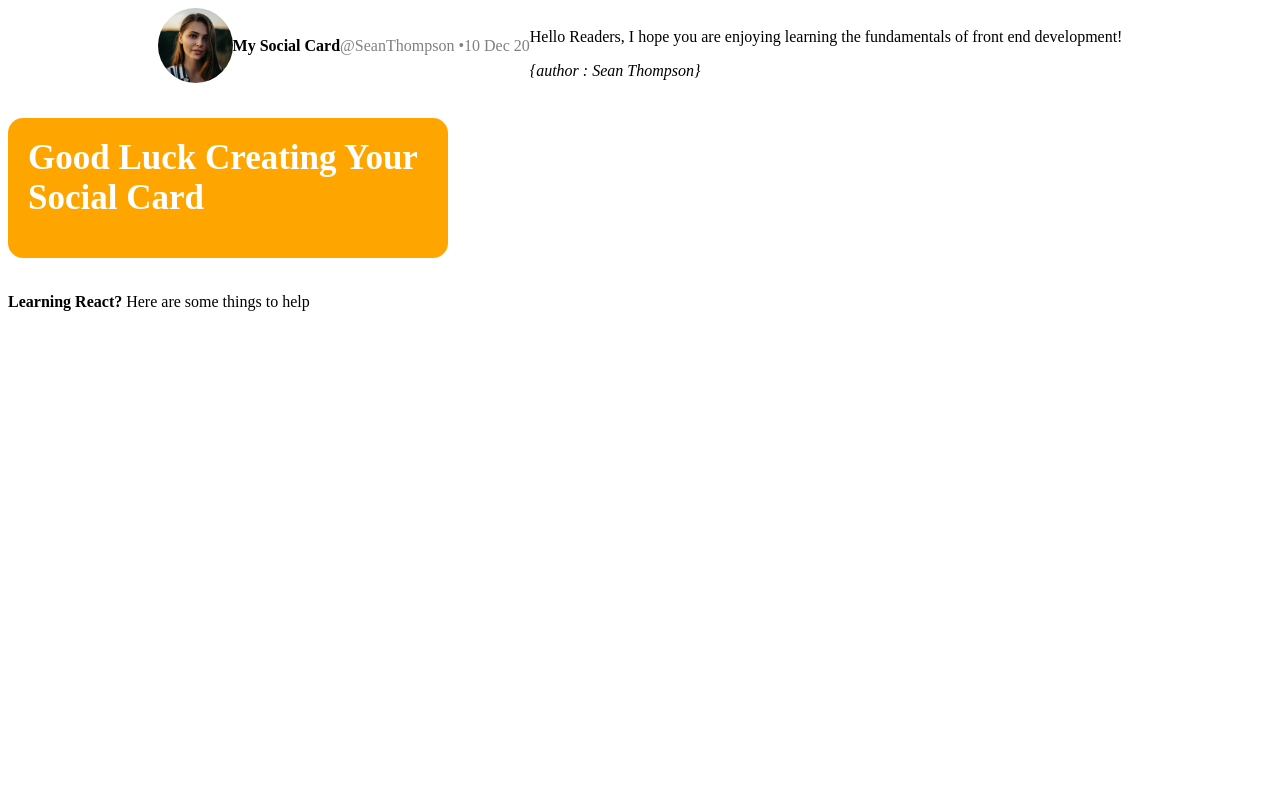
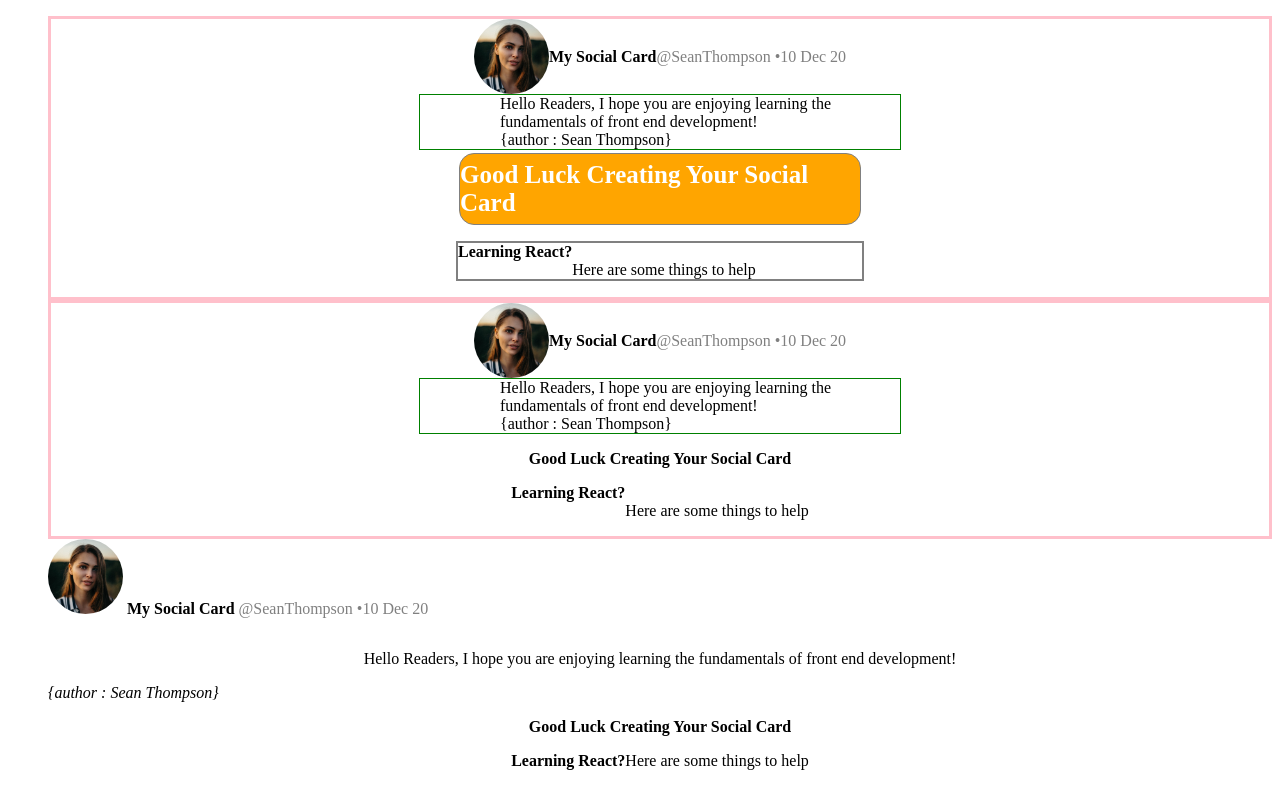
Before and after one commit to simrandhonchik/RecreateTweet, a plain HTML site: page exercise1.html in a window 1280 px wide. Drawn offline with Linux system fonts and the light colour scheme.

Commit message:
css and html update for ex 1

```diff
--- a/exercise1.css
+++ b/exercise1.css
@@ -1,51 +1,107 @@
 
 .handleTime{
     color: gray;
+
+
+}
+.title{
+    display: inline-flex;
+}
+.img-title{
+    display:flex;
+    justify-content: center;
+    align-items: center;
+
+}
+p{
+    display:flex;
+    justify-content: center;
+    align-self: center;
 }
 
-.middle-container{
+.text{
+    display:flex;
+    align-items: right;
+    justify-content: right;
+    border: 1px solid green;
+    padding-left: 80px;
+    max-width: 400px ;
+    max-height: 300px;
+}
+
+.wrapper{
+    display:  flex;
+    justify-content: center;
+    align-items: center;
+    border: 3px solid pink;
+    flex-direction: column;
+
+}
+img{
+    display: inline-flex ;
+    align-self: center;
+    justify-content: center;
+
+    border-radius: 100px;
+    width:75px;
+    height:75px;
+}
+/*
+.block {
     display: flex;
     justify-content: center;
     align-items: center;
     align-self: center;
+    border: 2px solid gray;
+    border-radius: 15px;
+    background: linear-gradient(orange 55%, white 45%)
+
+} */
+address{
+    display:block;
+    }
+.bottomBox
+{
+    display:flex ;
+    justify-content: start;
+    align-items: flex-start;
+    Color: black;
+    border: 2px solid gray;
+
 }
-img{
+button{
     display: flex;
-    align-self: center;
-    border-radius: 100px;
-    width:75px;
-    height:75px;
+    align-self: flex-start;
+    width: 50px;
+    height: 50px;
+
 }
+.topBox{
+    /* border-radius: 15px; */
+    /* background-color: BLUE; */
+    /* left: 400px; */
+    /* padding: 20px;  */
+    /* width: 400px;
+    height: 100px;  */
+    color: white;
+    background-color: orange;
+    font-size:25px;
+    display: flex;
+    width: 400px;
+    height:70px;
+    border-radius: 15px;
+    justify-content: start;
+    align-items: center;
+    align-self:baseline;
+    border: 1px solid gray;
+    margin: 3px;
+  }
 
-.block {
-    justify-content: center;
-    align-items: center;
-    align-self: center;
-    padding-left: 50px;
-}
-address{
-    display: block;
-}
+  ul{
+      list-style-type: none;
+  }
 
-#hello{
-    display:block;
-}
-
-
-button{
-    position: relative;
-    display:block;
-}
-#topBox{
-    border-radius: 15px;
-    background-color: orange;
-    left: 400px;
-    padding: 20px;
-    width: 400px;
-    height: 100px;
-    text-align: left;
-    color: white;
-    font-size:35px;
+  .li{
     border-style: solid gray;
     border-width: 2px;
   }
--- a/exercise1.html
+++ b/exercise1.html
@@ -5,22 +5,57 @@
 
     </head>
     <body>
-        <div class="middle-container">
-             <img class="imageCircle" src="portrait1.jpg" />
-                <p><b>My Social Card</b></p>
-                <p class = "handleTime">@SeanThompson &#8226<time datetime="10-12-20">10 Dec 20</time></p>
+        <ul>
+        <li class="wrapper">
+            <div class="img-title">
+                <img class="imageCircle" src="portrait1.jpg" />
+                <span class="title"><b>My Social Card</b></span>
+                <span class = "handleTime">@SeanThompson &#8226<time datetime="10-12-20">10 Dec 20</time></span>
+            </div>
+             <div class="text">
+               Hello Readers, I hope you are enjoying learning the fundamentals of front end development!
+                <br>{author : Sean Thompson}
+             </div>
+             <div class = "block">
+                <p class="topBox"><b>Good Luck Creating Your Social Card</b></p>
+                <p class="bottomBox"><b>Learning React?</b>
+                    <BR>
+                    Here are some things to help </p>
+             </div>
+         </li>
+         <li class="wrapper">
+            <div class="img-title">
+                <img class="imageCircle" src="portrait1.jpg" />
+                <span class="title"><b>My Social Card</b></span>
+                <span class = "handleTime">@SeanThompson &#8226<time datetime="10-12-20">10 Dec 20</time></span>
+            </div>
+             <div class="text">
+               Hello Readers, I hope you are enjoying learning the fundamentals of front end development!
+                <br>{author : Sean Thompson}
+             </div>
+             <div id = "Block">
+                <p id="topBox"><b>Good Luck Creating Your Social Card</b></p>
+                <p id="bottomBox"><b>Learning React?</b>
+                    <br>
+                    Here are some things to help </p>
+             </div>
+         </li>
+         <li>
+            <img class="imageCircle" src="portrait1.jpg" />
+                <p class="title"><b>My Social Card</b></p>
+                <span class = "handleTime">@SeanThompson &#8226<time datetime="10-12-20">10 Dec 20</time></span>
                 <div>
-                    <p id="hello">Hello Readers, I hope you are enjoying learning the fundamentals of front end
+                    <p >Hello Readers, I hope you are enjoying learning the fundamentals of front end
                         development!
                        <address>{author : Sean Thompson}</address>
                 </div>
+             <div id = "Block">
+                <p id="topBox"><b>Good Luck Creating Your Social Card</b></p>
 
-        </div>
-             <div class = "Block">
-                <p id="topBox"><b>Good Luck Creating Your Social Card</b></p>
                 <p id="bottomBox"><b>Learning React?</b>
                     Here are some things to help </p>
-             </div>
-
+                         </div>
+        </li>
+        </ul>
     </body>
 </html>
--- /dev/null
+++ b/index.css
@@ -0,0 +1,83 @@
+img{
+    display: flex;
+    align-self: left;
+    justify-content: flex-start;
+    border-radius: 100px;
+    width:65px;
+    height:65px;
+    position: relative;
+    top: 50px;
+    left:-80px;
+}
+
+.img-title{
+    display: inline;
+    padding-top: 5px;
+    padding-bottom: 10px;
+}
+
+
+.handleTime{
+    color: gray;
+    display: inline-flex;
+    position: absolute;
+}
+ .actualText{
+    padding-top: 10px;
+
+}
+
+.msg{
+    padding-left: 10px;
+}
+
+.text{
+    display:flex;
+    align-items: right ;
+    align-self:flex-end;
+    justify-content: end;
+    max-width: 400px ;
+    max-height: 300px;
+    background-color: white;
+    padding-bottom: 5px;
+}
+
+
+.bottomHalf{
+    align-self: center;
+    justify-content: flex-start;
+    background-color: white;
+    padding-bottom: 10px;
+    padding-top: 10px;
+    border-radius: 0px 0px 15px 15px;
+    border: 1px solid grey;
+
+}
+.topHalf{
+    align-self: center;
+    justify-content: flex-start;
+    background-color: orange;
+    border-radius: 15px 15px 0px 0px;
+    color:white;
+    padding: 10px;
+    font-size: 30px;
+    border: 1px solid gray;
+    margin-top: 10px;
+}
+
+ul{
+    list-style-type: none;
+}
+
+.listElement{
+    display:flex;
+    justify-content: center;
+    align-items: center;
+    padding-bottom: 25px;
+    padding-top: 0px;
+
+}
+
+.wrapper{
+     border-top: 1px solid gray;
+}
--- /dev/null
+++ b/index2.css
@@ -0,0 +1,93 @@
+img{
+
+    border-radius: 100px;
+    width:60px;
+    height:60px;
+    position:absolute;
+    top :30px;
+    left:265px;
+
+}
+.img-title{
+
+    padding-top: 5px;
+    padding-bottom: 10px;
+    margin-left:-105px;
+
+}
+
+.handleTime{
+    color: gray;
+    display: inline-flex;
+}
+ .actualText{
+    border: 0px;
+    margin: 0px;
+
+}
+
+.msg{
+    padding-left: 10px;
+}
+
+.text{
+    /* align-self:flex-end; */
+    /* justify-content: end; */
+    max-width: 400px ;
+    max-height: 300px;
+    background-color: white;
+    margin-left: 10px;
+}
+
+
+.bottomHalf{
+    align-self: center;
+    justify-content: flex-start;
+    background-color: white;
+    padding-bottom: 10px;
+    padding-top: 10px;
+    border-radius: 0px 0px 15px 15px;
+    border: 1px solid grey;
+    min-width: 380px;
+
+}
+.topHalf{
+    align-self: center;
+    justify-content: flex-start;
+    background-color: orange;
+    border-radius: 15px 15px 0px 0px;
+    color:white;
+    padding: 10px;
+    font-size: 30px;
+    border: 1px solid gray;
+    margin-top: 10px;
+    min-width: 360px;
+
+}
+
+ul{
+    list-style-type: none;
+}
+
+.listElement{
+    /* display:flex;
+    justify-content: center;
+    align-items: center; */
+    padding-bottom: 25px;
+    padding-top: 0px;
+    position: relative;
+    border-top: 1px solid gray;
+
+}
+
+.wrapper{
+     display: flex;
+     justify-content: center;
+     align-items: center;
+     flex-flow: column nowrap;
+
+}
+/* .bordero{ */
+    /* border-top: 1px solid gray; */
+/*  */
+/* } */
```
Also changed, not shown: index.html (added, +88 -0 lines), index2.html (added, +88 -0 lines), Portrait2.jpg (added), package-lock.json (added), portrait 3.jpg (added).
